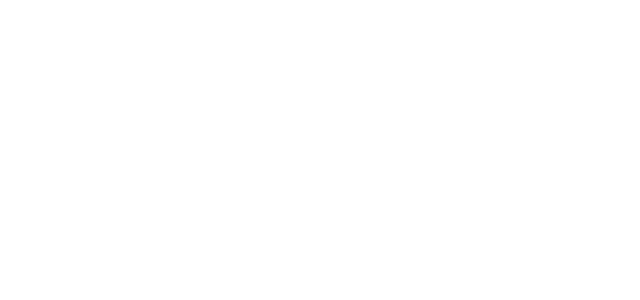
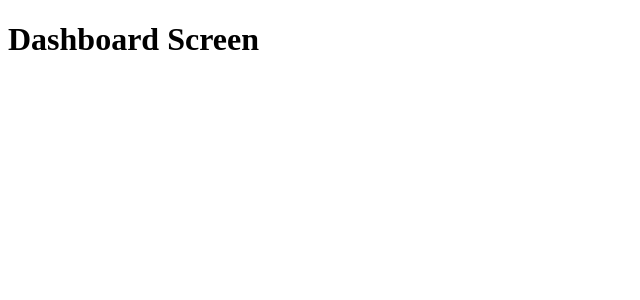
Before and after one commit to Kri01ceram/Learning, a React (Vite) app in the folder REACT/trello-frn/vite-project/: page / in a window 1280 px wide. Shown: the top 300 px of the page, without its empty margins (0-640 px from the left). Built offline with nearby package versions, Linux system fonts and the light colour scheme.

Commit message:
Add Auth, Board, and Dashboard screens
- Created Auth.tsx with a simple Auth Screen component.
- Created Board.tsx with a simple Board Screen component.
- Created Dashboard.tsx with a simple Dashboard Screen component.

```diff
--- a/REACT/trello-frn/vite-project/package.json
+++ b/REACT/trello-frn/vite-project/package.json
@@ -11,7 +11,8 @@
   },
   "dependencies": {
     "react": "^19.2.8",
-    "react-dom": "^19.2.8"
+    "react-dom": "^19.2.8",
+    "react-router": "^8.3.0"
   },
   "devDependencies": {
     "@eslint/js": "^10.0.1",
--- a/REACT/trello-frn/vite-project/src/App.tsx
+++ b/REACT/trello-frn/vite-project/src/App.tsx
@@ -1,9 +1,17 @@
+import { BrowserRouter, Route, Routes } from "react-router"
+import { Auth } from "./screens/Auth"
+import { Board } from "./screens/Board"
+import { Dashboard } from "./screens/Dahboard"
 
 const App = () => {
   return (
-    <div>
-
-    </div>
+    <BrowserRouter>
+      <Routes>
+        <Route path="/" element={<Dashboard />} />
+        <Route path="/auth" element={<Auth />} />
+        <Route path="/board" element={<Board />} />
+      </Routes>
+    </BrowserRouter>
   )
 }
 
--- /dev/null
+++ b/REACT/trello-frn/vite-project/src/screens/Auth.tsx
@@ -0,0 +1,9 @@
+export function
+
+Auth() {
+  return (
+    <div>
+      <h1>Auth Screen</h1>
+    </div>
+  )
+}
--- /dev/null
+++ b/REACT/trello-frn/vite-project/src/screens/Board.tsx
@@ -0,0 +1,7 @@
+export function Board(){
+    return (
+        <div>
+            <h1>Board Screen</h1>
+        </div>
+    )
+}
--- /dev/null
+++ b/REACT/trello-frn/vite-project/src/screens/Dahboard.tsx
@@ -0,0 +1,7 @@
+export function Dashboard(){
+    return(
+        <div>
+            <h1>Dashboard Screen</h1>
+        </div>
+    )
+}
```
Also changed, not shown: 1 other file (tests, documents, lock files or other folders).
